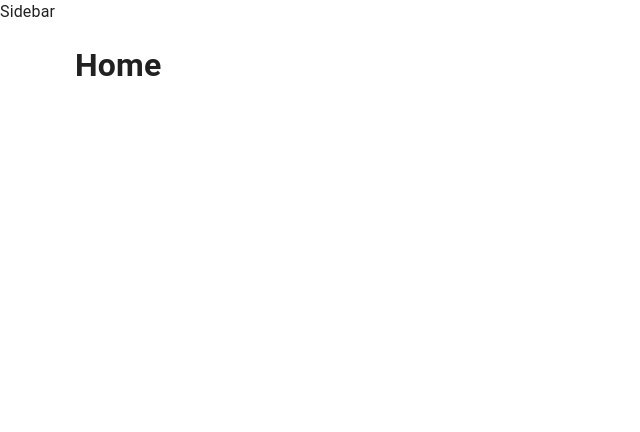
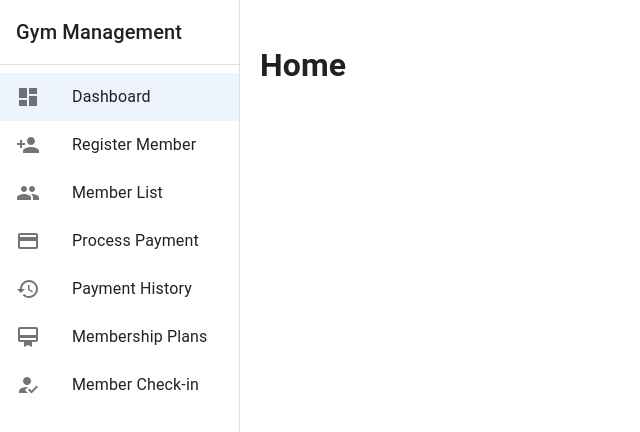
Before and after one commit to HanifCarroll/gym-management-client, a Next.js app: page / in a window 1280 px wide. Shown: the top 432 px of the page, without its empty margins (0-640 px from the left). Built offline with nearby package versions, Linux system fonts and the light colour scheme.

Commit message:
Add sidebar

```diff
--- a/src/app/components/Sidebar/Sidebar.tsx
+++ b/src/app/components/Sidebar/Sidebar.tsx
@@ -1,9 +1,67 @@
 'use client';
 
 import React from 'react';
+import Link from 'next/link';
+import { usePathname } from 'next/navigation';
+import { Box, Divider, Drawer, List, ListItemButton, ListItemIcon, ListItemText, Typography } from '@mui/material';
+import DashboardIcon from '@mui/icons-material/Dashboard';
+import PersonAddIcon from '@mui/icons-material/PersonAdd';
+import PeopleIcon from '@mui/icons-material/People';
+import PaymentIcon from '@mui/icons-material/Payment';
+import HistoryIcon from '@mui/icons-material/History';
+import CardMembershipIcon from '@mui/icons-material/CardMembership';
+import HowToRegIcon from '@mui/icons-material/HowToReg';
 
-const Sidebar = () => {
-  return <div>Sidebar</div>
+const drawerWidth = 240;
+
+const Sidenav = () => {
+  const pathname = usePathname();
+
+  const menuItems = [
+    { text: 'Dashboard', icon: <DashboardIcon/>, path: '/' },
+    { text: 'Register Member', icon: <PersonAddIcon/>, path: '/register' },
+    { text: 'Member List', icon: <PeopleIcon/>, path: '/members' },
+    { text: 'Process Payment', icon: <PaymentIcon/>, path: '/payment' },
+    { text: 'Payment History', icon: <HistoryIcon/>, path: '/payment-history' },
+    { text: 'Membership Plans', icon: <CardMembershipIcon/>, path: '/plans' },
+    { text: 'Member Check-in', icon: <HowToRegIcon/>, path: '/check-in' },
+  ];
+
+  return (
+    <Drawer
+      variant="permanent"
+      sx={{
+        width: drawerWidth,
+        flexShrink: 0,
+        '& .MuiDrawer-paper': {
+          width: drawerWidth,
+          boxSizing: 'border-box',
+        },
+      }}
+    >
+      <Box sx={{ overflow: 'auto' }}>
+        <Box sx={{ p: 2 }}>
+          <Typography variant="h6" component="div">
+            Gym Management
+          </Typography>
+        </Box>
+        <Divider/>
+        <List>
+          {menuItems.map((item) => (
+            <ListItemButton
+              key={item.text}
+              component={Link}
+              href={item.path}
+              selected={pathname === item.path}
+            >
+              <ListItemIcon>{item.icon}</ListItemIcon>
+              <ListItemText primary={item.text}/>
+            </ListItemButton>
+          ))}
+        </List>
+      </Box>
+    </Drawer>
+  );
 };
 
-export default Sidebar;
+export default Sidenav;
```
